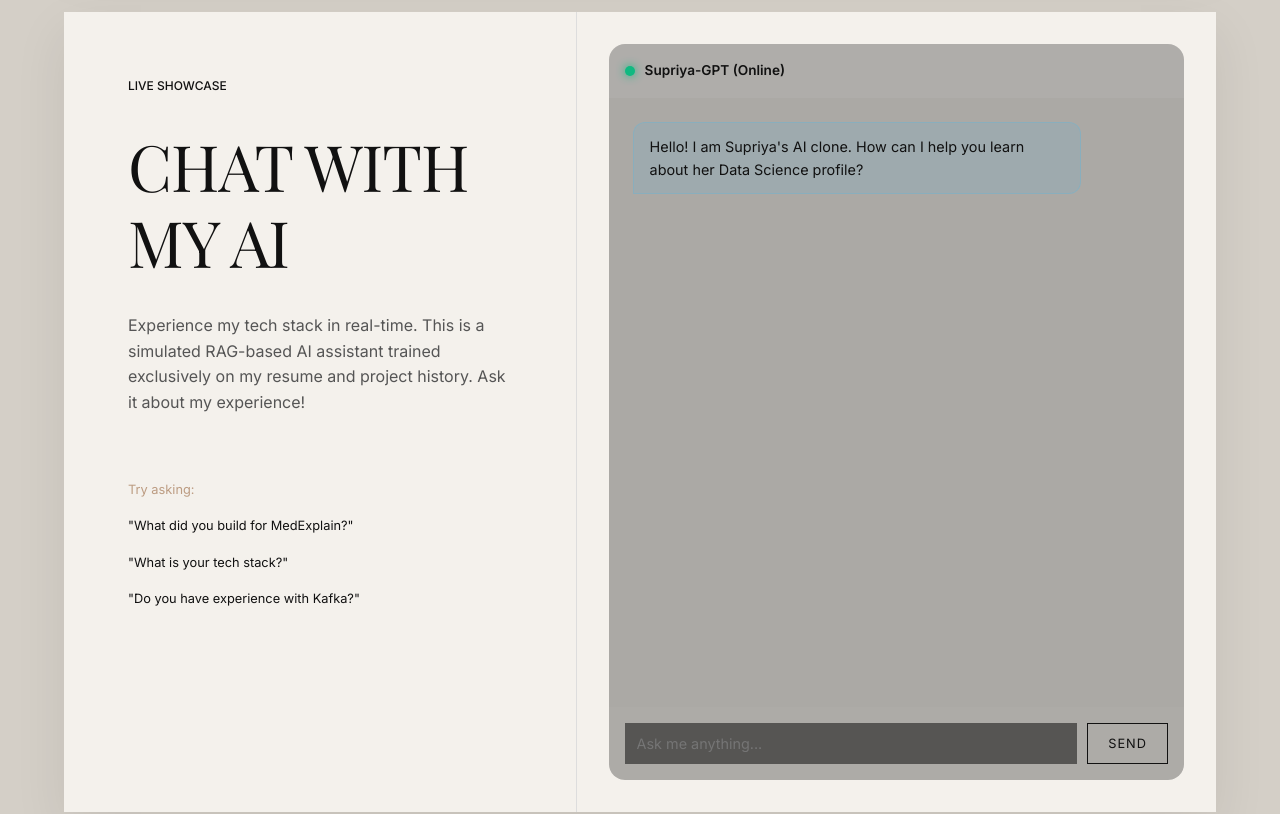
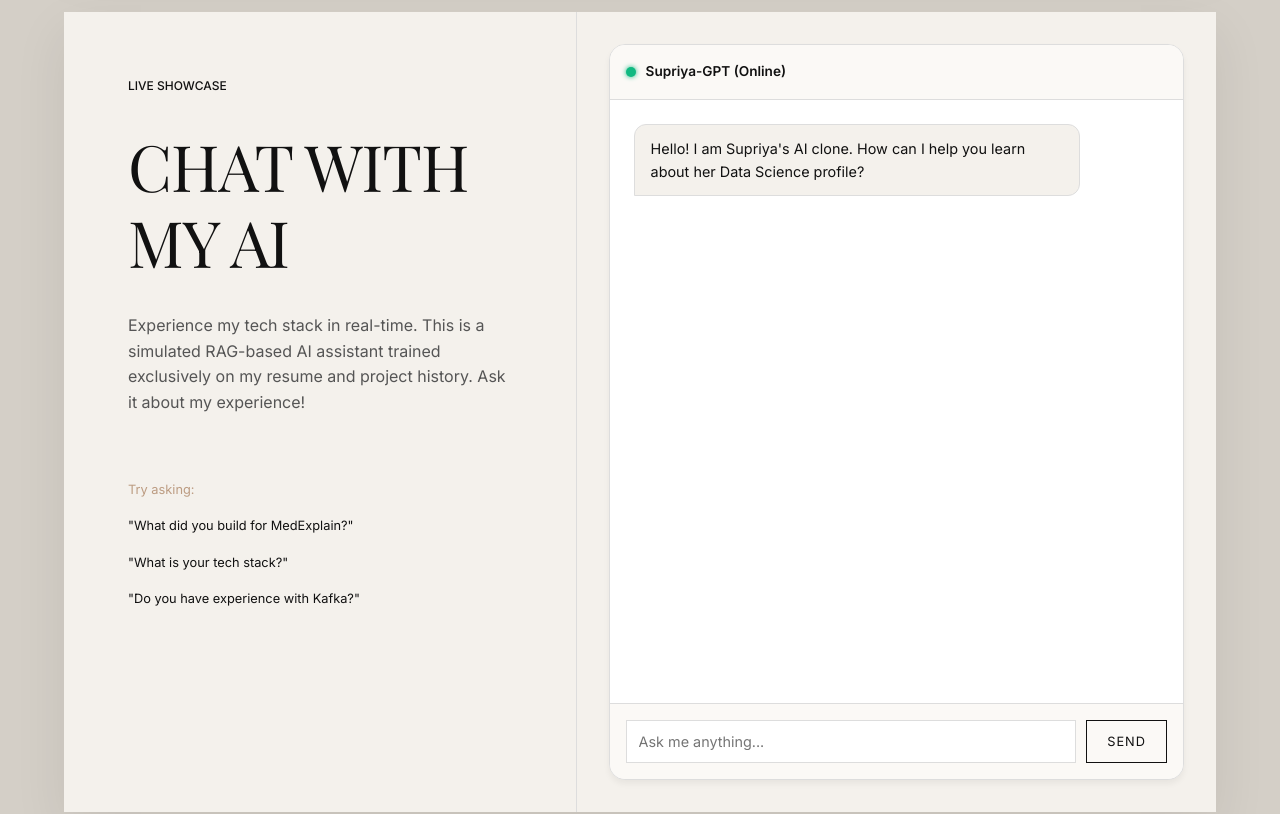
Before and after one commit to Suppu1007/Portfolio, a plain HTML site: page index.html in a window 1280 px wide. Shown: the part 1000-1814 px from the top of the page. Drawn offline with nearby package versions, Linux system fonts and the light colour scheme; a web font is replaced by a local one.

Commit message:
style: adapt AI chatbot UI to elegant beige theme

```diff
--- a/index.html
+++ b/index.html
@@ -64,22 +64,22 @@
             </section>
 
             <section class="page" style="flex: 1.5; padding: 2rem;">
-                <div class="chat-container glass-card" style="height: 100%; display: flex; flex-direction: column; background: rgba(0,0,0,0.3); border-radius: 16px; border: 1px solid var(--color-glass-border); overflow: hidden;">
+                <div class="chat-container" style="height: 100%; display: flex; flex-direction: column; background: #fff; border-radius: 16px; border: 1px solid var(--color-border); overflow: hidden; box-shadow: 0 4px 6px rgba(0,0,0,0.05);">
 
-                    <div style="padding: 1rem; border-bottom: 1px solid var(--color-glass-border); background: rgba(255,255,255,0.05); display: flex; align-items: center; gap: 10px;">
-                        <div style="width: 10px; height: 10px; background: #10b981; border-radius: 50%; box-shadow: 0 0 10px #10b981;"></div>
-                        <span style="font-size: 0.85rem; font-weight: 600;">Supriya-GPT (Online)</span>
+                    <div style="padding: 1rem; border-bottom: 1px solid var(--color-border); background: #fbf9f6; display: flex; align-items: center; gap: 10px;">
+                        <div style="width: 10px; height: 10px; background: #10b981; border-radius: 50%; box-shadow: 0 0 5px #10b981;"></div>
+                        <span style="font-size: 0.85rem; font-weight: 600; color: var(--color-text-primary);">Supriya-GPT (Online)</span>
                     </div>
 
                     <div id="chatWindow" style="flex: 1; padding: 1.5rem; overflow-y: auto; display: flex; flex-direction: column; gap: 1rem;">
-                        <div class="chat-msg ai" style="align-self: flex-start; background: rgba(56, 189, 248, 0.1); border: 1px solid rgba(56,189,248,0.2); padding: 12px 16px; border-radius: 12px 12px 12px 0; max-width: 85%; font-size: 0.9rem;">
+                        <div class="chat-msg ai" style="align-self: flex-start; background: #f4f1ec; border: 1px solid var(--color-border); padding: 12px 16px; border-radius: 12px 12px 12px 0; max-width: 85%; font-size: 0.9rem; color: var(--color-text-primary);">
                             Hello! I am Supriya's AI clone. How can I help you learn about her Data Science profile?
                         </div>
                     </div>
 
-                    <div style="padding: 1rem; border-top: 1px solid var(--color-glass-border); background: rgba(255,255,255,0.02);">
+                    <div style="padding: 1rem; border-top: 1px solid var(--color-border); background: #fbf9f6;">
                         <form id="aiForm" style="display: flex; gap: 10px;">
-                            <input type="text" id="aiInput" class="form-control" placeholder="Ask me anything..." required style="background: rgba(0,0,0,0.5); border: 1px solid var(--color-glass-border);">
+                            <input type="text" id="aiInput" class="form-control" placeholder="Ask me anything..." required style="background: #fff; border: 1px solid var(--color-border); color: var(--color-text-primary);">
                             <button type="submit" class="btn" style="padding: 10px 20px;">Send</button>
                         </form>
                     </div>
@@ -402,7 +402,7 @@
 
             // Render User Msg
             chatWindow.innerHTML += `
-                <div class="chat-msg user" style="align-self: flex-end; background: rgba(255, 255, 255, 0.1); border: 1px solid rgba(255,255,255,0.1); padding: 12px 16px; border-radius: 12px 12px 0 12px; max-width: 85%; font-size: 0.9rem;">
+                <div class="chat-msg user" style="align-self: flex-end; background: var(--color-accent); color: #fff; border: 1px solid var(--color-accent); padding: 12px 16px; border-radius: 12px 12px 0 12px; max-width: 85%; font-size: 0.9rem;">
                     ${query}
                 </div>
             `;
@@ -412,7 +412,7 @@
             // Render Thinking state
             const id = 'msg-' + Date.now();
             chatWindow.innerHTML += `
-                <div id="${id}" class="chat-msg ai" style="align-self: flex-start; background: rgba(56, 189, 248, 0.1); border: 1px solid rgba(56,189,248,0.2); padding: 12px 16px; border-radius: 12px 12px 12px 0; max-width: 85%; font-size: 0.9rem; opacity: 0.5;">
+                <div id="${id}" class="chat-msg ai" style="align-self: flex-start; background: #f4f1ec; border: 1px solid var(--color-border); padding: 12px 16px; border-radius: 12px 12px 12px 0; max-width: 85%; font-size: 0.9rem; opacity: 0.7; color: var(--color-text-primary);">
                     Analyzing query...
                 </div>
             `;
```
